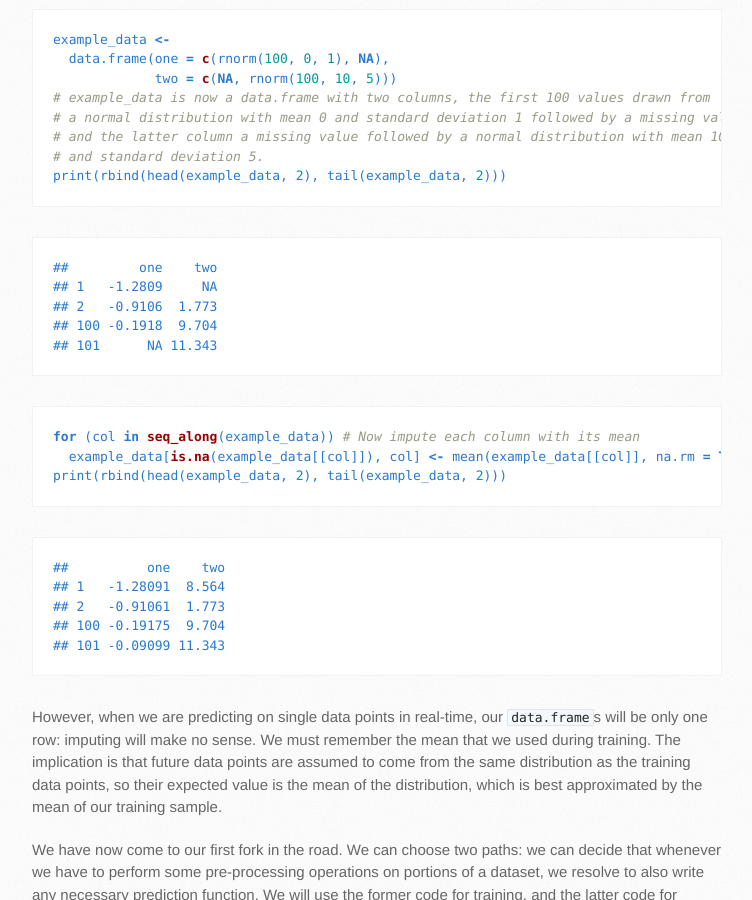
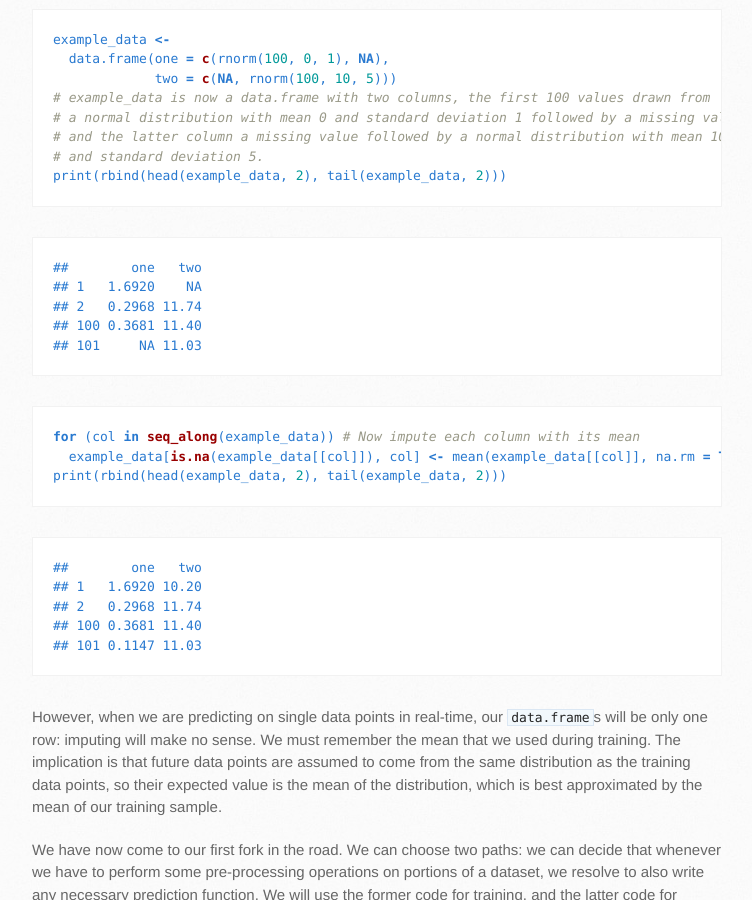
Before and after one commit to robertzk/r-book, a Jekyll site: the page built from docs/data_preparation/training_versus_prediction.md, in a window 1280 px wide and 900 px high, scrolled down 441 px. Shown: the whole window, without its empty margins (138-890 px from the left). Built offline with Jekyll 4.4.1, drawn with Linux system fonts in a browser that asks for light colours; nearby versions of some CDN libraries; Markdown is read by kramdown in place of the engine named in the settings.

Commit message:
Sync docs from master branch to docs gh-pages directory

````diff
--- a/docs/data_preparation/training_versus_prediction.md
+++ b/docs/data_preparation/training_versus_prediction.md
@@ -27,11 +27,11 @@ print(rbind(head(example_data, 2), tail(example_data, 2)))
 ```
 
 ```
-##         one    two
-## 1   -1.2809     NA
-## 2   -0.9106  1.773
-## 100 -0.1918  9.704
-## 101      NA 11.343
+##        one   two
+## 1   1.6920    NA
+## 2   0.2968 11.74
+## 100 0.3681 11.40
+## 101     NA 11.03
 ```
 
 
@@ -43,11 +43,11 @@ print(rbind(head(example_data, 2), tail(example_data, 2)))
 ```
 
 ```
-##          one    two
-## 1   -1.28091  8.564
-## 2   -0.91061  1.773
-## 100 -0.19175  9.704
-## 101 -0.09099 11.343
+##        one   two
+## 1   1.6920 10.20
+## 2   0.2968 11.74
+## 100 0.3681 11.40
+## 101 0.1147 11.03
 ```
 
 
````
